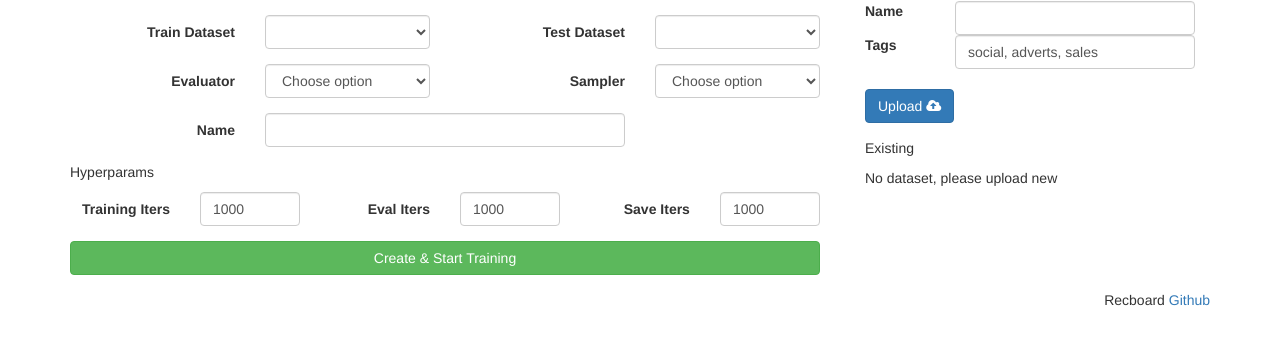
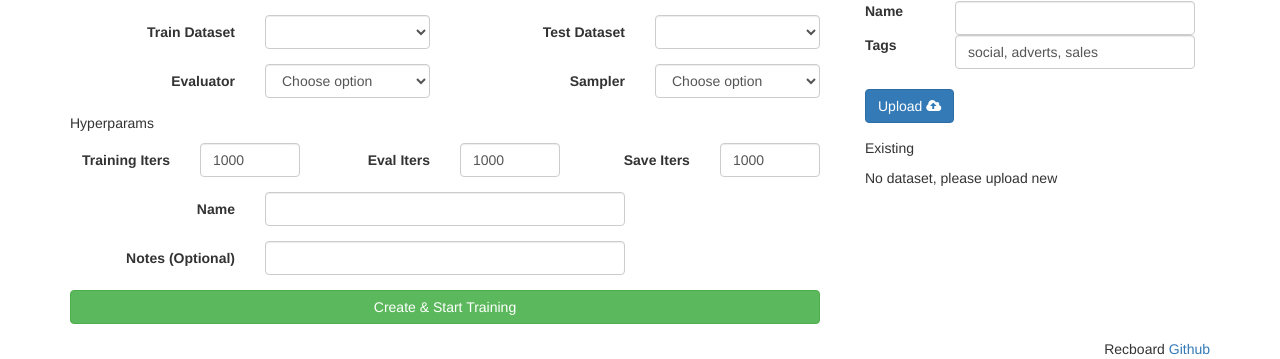
Before and after one commit to mohit-chawla/recboard, a Django app: page /board/home/ in a window 1280 px wide. Shown: the part 1571-1930 px from the top of the page. Before the commit the page ends 1877 px from the top, so only its background shows below. Run offline with Django 3.2, Linux system fonts and the light colour scheme; the visitor is signed in with stand-in values (Sample User, id 1); data that the repository does not hold is empty; parts of the project's set-up code (start-up, migrations or seed data) failed here and were passed over; some libraries are stand-ins or nearby versions.

Commit message:
more model details added

```diff
--- a/board/models.py
+++ b/board/models.py
@@ -1,6 +1,7 @@
 from django.db import models
 from mongoengine import *
 from bson import ObjectId
+from datetime import datetime
 
 #  #WARNING: NOT USED AS OF NOW
 # class UploadFile(models.Model):
@@ -27,6 +28,11 @@ class Model(Document):
 	port = StringField(max_length=5, required=True)
 	file_location = StringField(max_length=120)
 	workspace_id = ObjectIdField()
+	train_iters = IntField(min_value=1)
+	eval_iters = IntField(min_value=1)
+	save_iters = IntField(min_value=1)
+	start_time = DateTimeField(default=datetime.utcnow)
+	notes = StringField(max_length=240)
 	meta = {'collection': 'model'}
 
 
--- a/board/templates/home.html
+++ b/board/templates/home.html
@@ -304,12 +304,7 @@
                             </select>
                           </div>
                         </div>
-                        <div class="form-group">
-                          <label class="control-label col-md-3 col-sm-3 col-xs-12" for="model-name">Name</label>
-                          <div class="col-md-6 col-sm-6 col-xs-12">
-                            <input type="text" id="model-name" class="form-control col-md-7 col-xs-12">
-                          </div>
-                        </div>
+
                         <div class="ln_solid"></div>
                         <div>
                           <p>Hyperparams</p>
@@ -329,6 +324,20 @@
 
                           </div>
                         </div>
+                        <div class="ln_solid"></div>
+                        <div class="form-group">
+                          <label class="control-label col-md-3 col-sm-3 col-xs-12" for="model-name">Name</label>
+                          <div class="col-md-6 col-sm-6 col-xs-12">
+                            <input type="text" id="model-name" class="form-control col-md-7 col-xs-12">
+                          </div>
+                        </div>
+                        <div class="form-group">
+                          <label class="control-label col-md-3 col-sm-3 col-xs-12" for="model-name">Notes (Optional)</label>
+                          <div class="col-md-6 col-sm-6 col-xs-12">
+                            <input type="text" id="model-notes" class="form-control col-md-7 col-xs-12">
+                          </div>
+                        </div>
+
                         <div class="ln_solid"></div>
                         <div class="form-group">
                           <div class="col-md-12 col-sm-12 col-xs-12">
@@ -729,18 +738,31 @@
         </div>'
       }
 
+      function resetCreateModelForm(){
+        $("#model-name").val("")
+        $("#model-notes").val("")
+      }
+
       // Train a model
       $(document).on('click', '#train-model-btn', function (e) {
           if (debug){
               console.log("Training model ...",)
           }
-          var cur_wid = $("span[cur-wid]").attr('cur-wid')  //wid of current workspace
-          var workspace_div = $('div[wid='+cur_wid+']') // get div of model from which this train btn was clicked
+          cur_wid = $("span[cur-wid]").attr('cur-wid')  //wid of current workspace
+          workspace_div = $('div[wid='+cur_wid+']') // get div of model from which this train btn was clicked
 
           selectedRecommender = $('#recommender-select').find(":selected").text()
           selectedTrainDatasetId = $('#train-dataset-select').find(':selected').attr('did')
           selectedTestDatasetId = $('#test-dataset-select').find(':selected').attr('did')
-          // model_name = $('#model-name').text()
+
+          //TODO: Evaluator and sampler here, just like dataset
+
+          model_train_iters = $("#train-iters").val()
+          model_save_iters = $("#save-iters").val()
+          model_eval_iters = $("#eval-iters").val()
+
+          model_name = $('#model-name').val()
+          model_notes = $("#model-notes").val()
 
           console.log("creating model for workspace",cur_wid)
 
@@ -753,6 +775,11 @@
                       test_dataset: selectedTestDatasetId,
                       recommender: selectedRecommender,
                       workspace_id: cur_wid,
+                      train_iters: model_train_iters,
+                      eval_iters: model_eval_iters,
+                      save_iters: model_save_iters,
+                      name: model_name,
+                      notes: model_notes
                   }),
               dataType : "json",
               success: function( data ){
@@ -763,6 +790,7 @@
                   setTimeout(function(){
                       workspace_div.children().last().remove(); //remove loading element
                       workspace_div.append(getTrainingModelDiv(model_id, cur_wid, port))
+                      resetCreateModelForm()
                   },iframeTimeout);
 
               }
--- a/board/views.py
+++ b/board/views.py
@@ -267,30 +267,40 @@ class HomePage(TemplateView):
 
 def create(request):
     body = get_request_body(request)
-
-    if not 'recommender' in body or not 'train_dataset' in body or not 'test_dataset' in body or not "workspace_id" in body:
-        return HttpResponseBadRequest("Bad request")
+    _required = ['recommender','train_dataset','test_dataset',"workspace_id","train_iters","eval_iters","save_iters"]
+    for key in _required:
+        if not key in body:
+            return HttpResponseBadRequest("Bad request")
 
     recommender = body['recommender']
     workspace_id = ObjectId(body['workspace_id'])
     train_dataset = db.get('dataset',id=ObjectId(body['train_dataset']))
     test_dataset = db.get('dataset',id=ObjectId(body['test_dataset']))
 
+    train_iters = body['train_iters']
+    eval_iters = body['eval_iters']
+    save_iters = body['save_iters']
+
     print ('Parent process pid:', os.getpid())
     user = get_dummy_user()
     body = get_request_body(request)
 
     if 'name' in body:
-        model_name = name #user provided custom name
+        model_name =body['name'] #user provided custom name
     else:
         model_name = get_model_default_name(user) #user did not provide name, create a name
 
+    notes = ""
+    if 'notes' in body:
+        notes = body['notes']
 
+    print("MODEL NAME:",model_name)
+    print("MODEL NOTES:",notes)
     # TODO: maintain a list of available ports later
     tensorboard_port = str(randint(6000,7000))
     print("port generated", tensorboard_port,"Starting tb")
 
-    model = Model(name=model_name,status=MODEL_STATUS_CREATED, train_dataset= train_dataset.id,test_dataset=test_dataset.id,logdir=LOG_DIR, port=tensorboard_port,workspace_id=workspace_id)
+    model = Model(name=model_name,train_iters=train_iters,eval_iters=eval_iters,save_iters=save_iters,notes=notes,status=MODEL_STATUS_CREATED, train_dataset= train_dataset.id,test_dataset=test_dataset.id,logdir=LOG_DIR, port=tensorboard_port,workspace_id=workspace_id)
     db.insert('model', model) #insert new model
     workspace = db.get('workspace',id=workspace_id)
     workspace.models.append(model.id)
```
